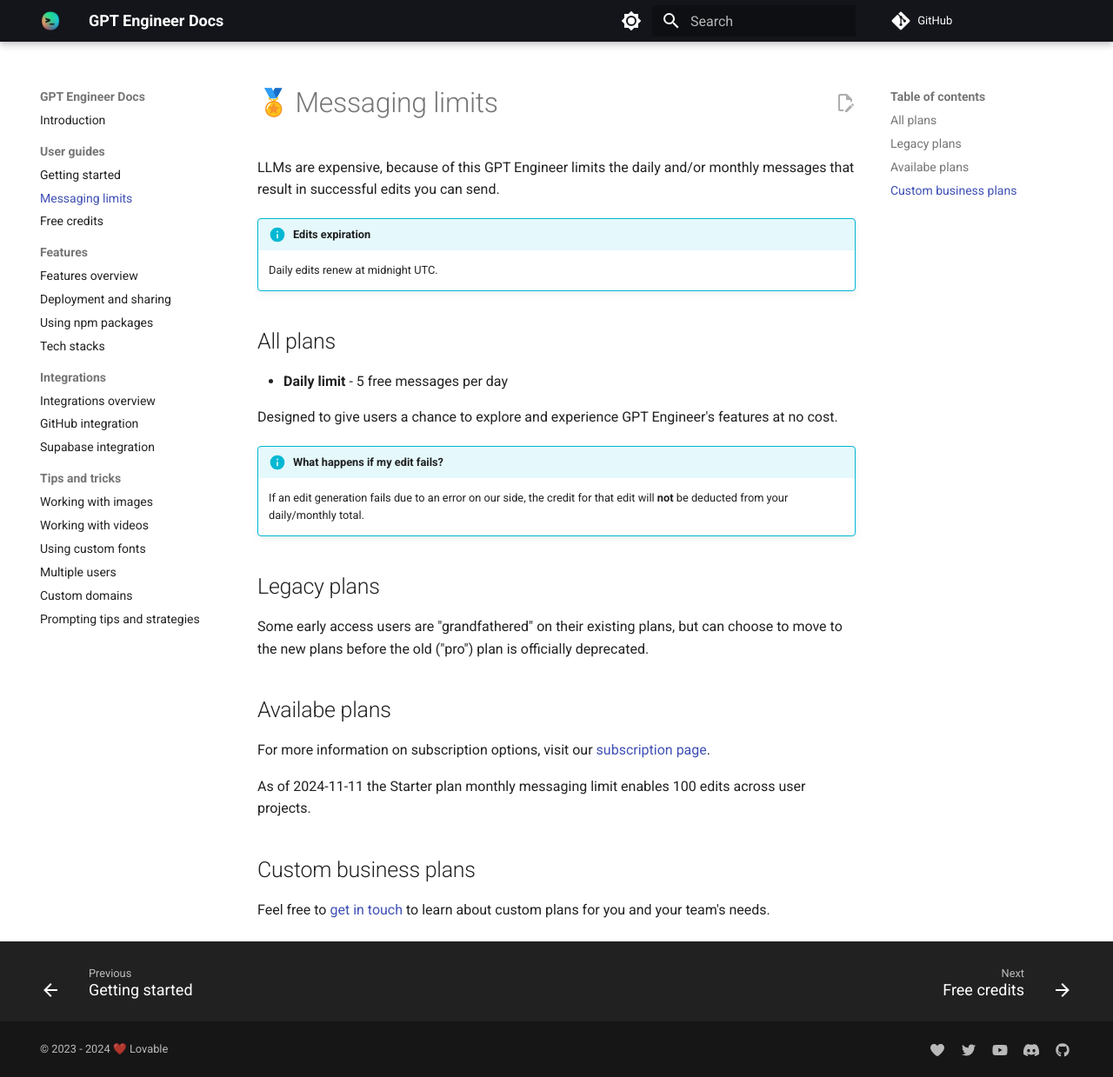
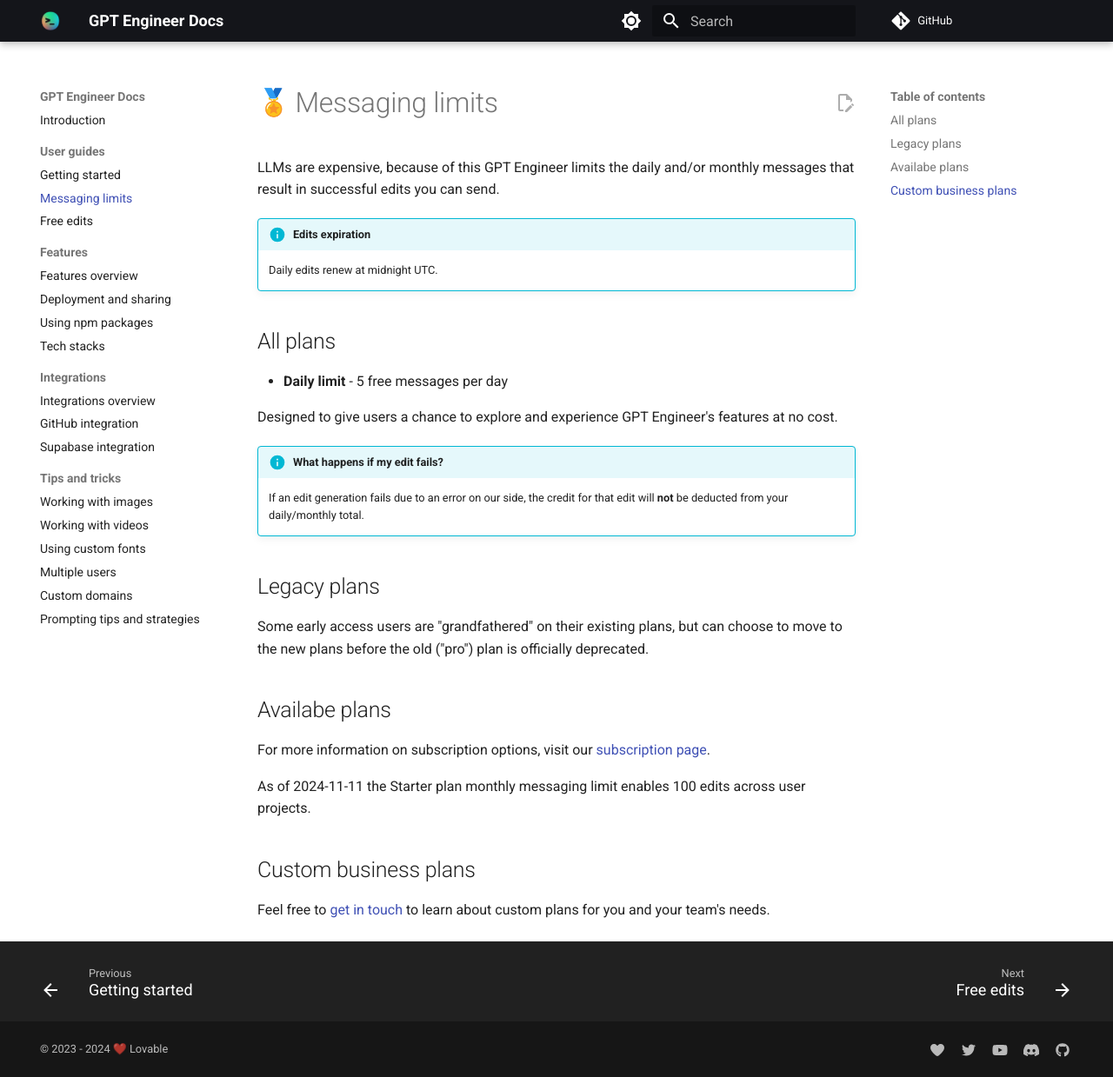
Before and after one commit to lovablelabs/docs, an MkDocs documentation site: the page built from src/credits.md, in a window 1280 px wide and 1239 px high. Shown: the whole window at 87% size. Built offline with MkDocs 1.6.1 and Material for MkDocs 9.7.7, drawn with Linux system fonts in a browser that asks for light colours; emoji names are drawn with the system emoji font; comment, search, counter and statistics services are not loaded.

Commit message:
Changes edits in the sidebar

```diff
--- a/mkdocs.yml
+++ b/mkdocs.yml
@@ -13,7 +13,7 @@ nav:
   - "User guides":
       - "Getting started": getting-started.md
       - "Messaging limits": credits.md
-      - "Free credits": free-credits.md
+      - "Free edits": free-credits.md
 
   - "Features":
       - "Features overview": features/index.md
```
